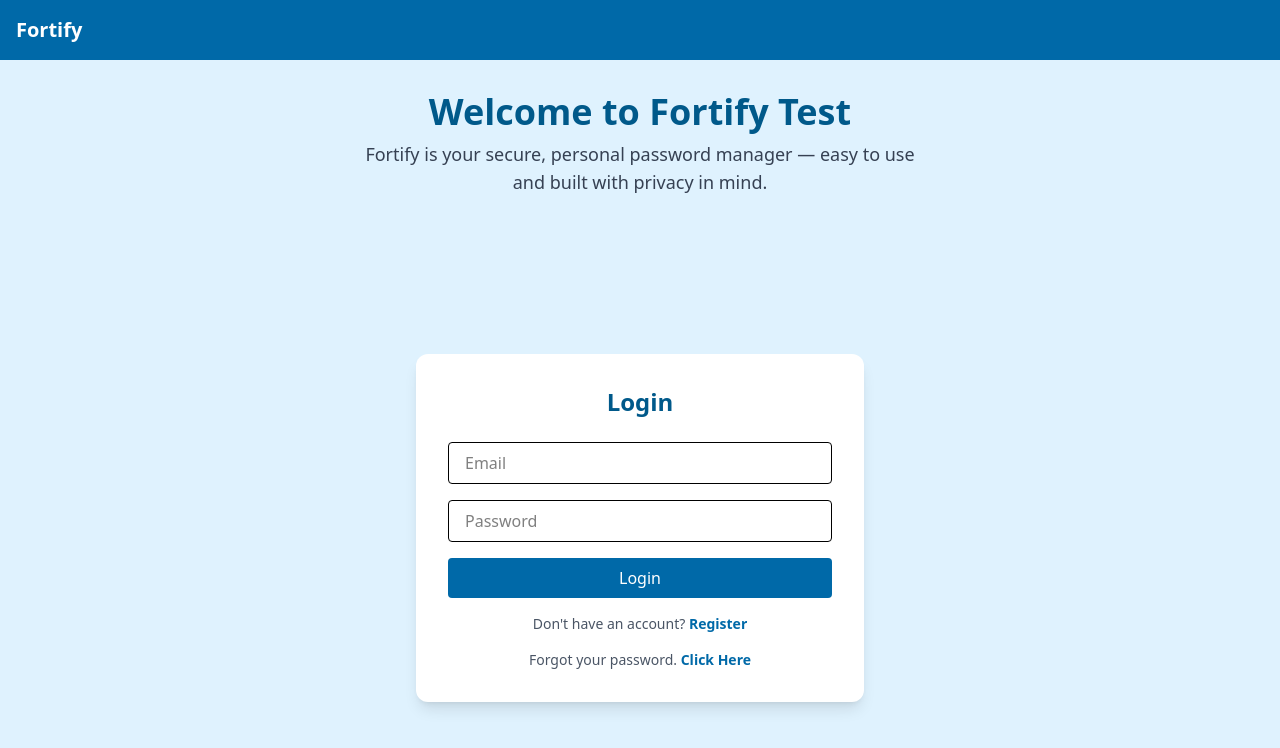
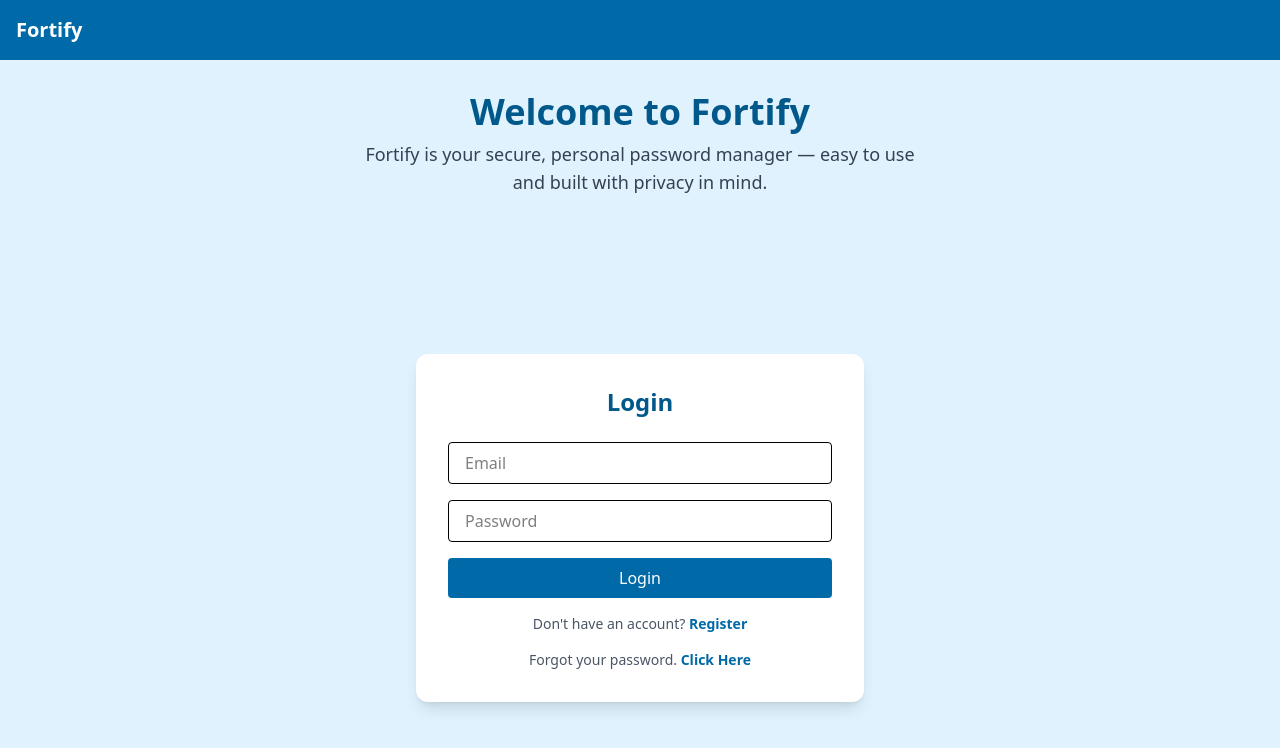
Before and after one commit to ankitdubey93/Fortify, a React (Vite) app in the folder frontend/: page / in a window 1280 px wide. Shown: the top 748 px of the page. Built offline with nearby package versions, Linux system fonts and the light colour scheme; no server answers.

Commit message:
remove home test

```diff
--- a/frontend/src/pages/Home.tsx
+++ b/frontend/src/pages/Home.tsx
@@ -70,7 +70,7 @@ const Home: React.FC = () => {
     <div className="min-h-screen bg-sky-100 flex flex-col items-center text-center px-4 py-8">
       <div className="mb-8 text-center">
         <h1 className="text-4xl font-bold text-sky-800 mb-2">
-          Welcome to Fortify Test
+          Welcome to Fortify
         </h1>
         <p className="text-lg text-gray-700 max-w-xl">
           Fortify is your secure, personal password manager — easy to use and
```
